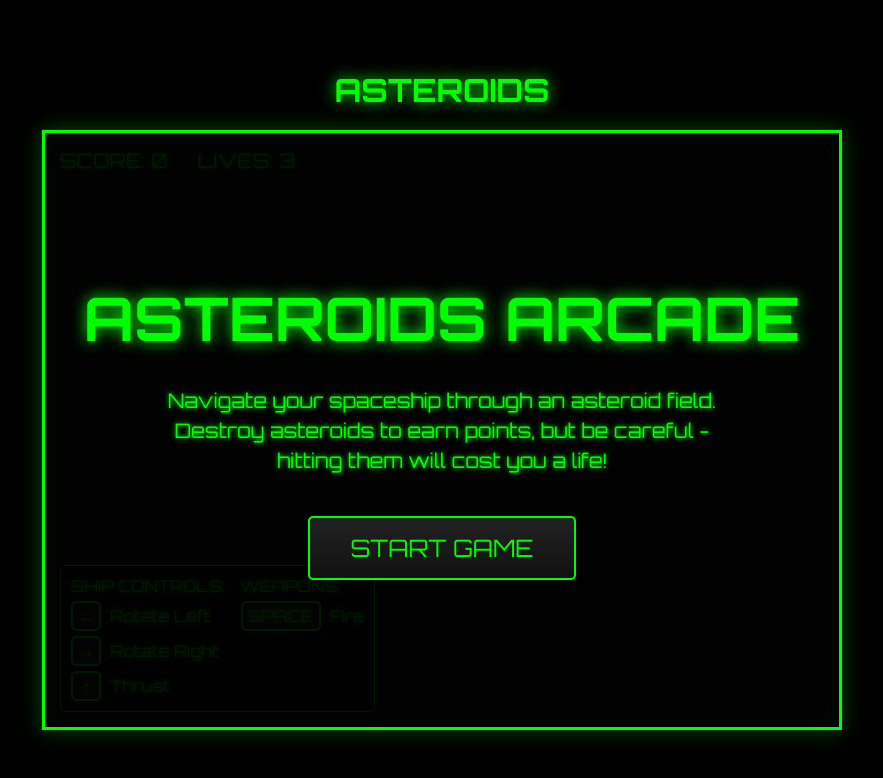
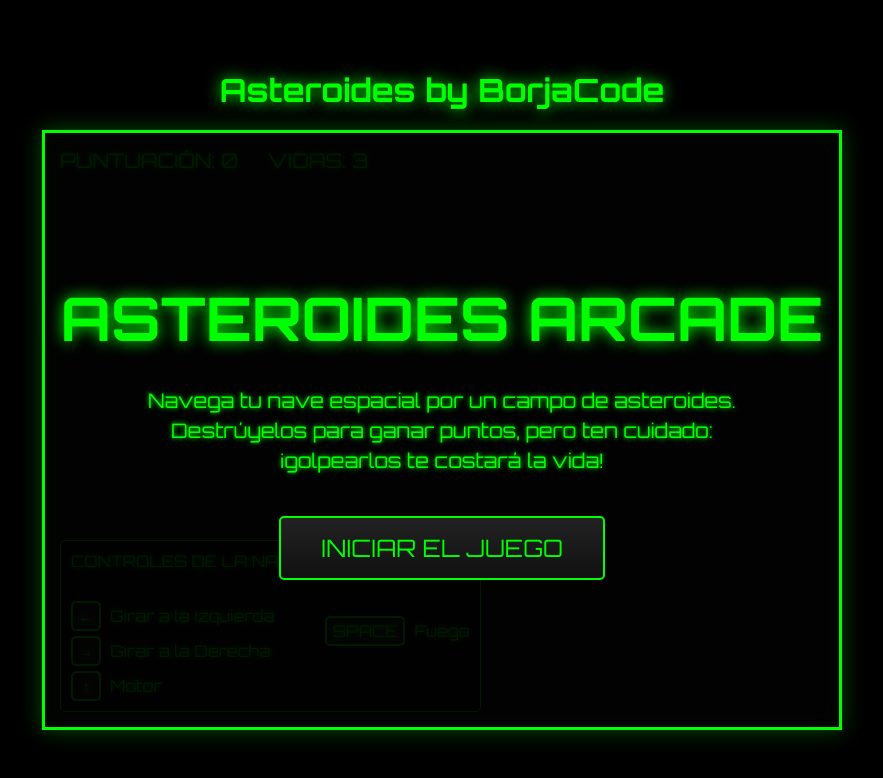
Before and after one commit to Morty888/juegoAsteroides, a plain HTML site: page index.html in a window 1280 px wide. Shown: the whole page, without its empty margins (198-1081 px from the left). Drawn offline with Linux system fonts and the light colour scheme.

Commit message:
index.html

```diff
--- a/index.html
+++ b/index.html
@@ -3,7 +3,7 @@
 <head>
     <meta charset="UTF-8">
     <meta name="viewport" content="width=device-width, initial-scale=1.0">
-    <title>Asteroids Arcade</title>
+    <title>Asteroides by BorjaCode</title>
     <style>
         @import url('https://fonts.googleapis.com/css2?family=Orbitron:wght@400;700&display=swap');
 
@@ -240,27 +240,27 @@
 </head>
 <body>
     <div id="game-header">
-        <h1>ASTEROIDS</h1>
+        <h1>Asteroides by BorjaCode</h1>
     </div>
 
     <div id="game-container">
         <canvas id="game-canvas"></canvas>
 
         <div id="ui">
-            <div id="score-display">SCORE: <span id="score">0</span></div>
-            <div id="lives-display">LIVES: <span id="lives">3</span></div>
+            <div id="score-display">PUNTUACIÓN: <span id="score">0</span></div>
+            <div id="lives-display">VIDAS: <span id="lives">3</span></div>
         </div>
 
         <div id="controls">
             <div class="control-group">
-                <div>SHIP CONTROLS:</div>
-                <div><span class="key">←</span> Rotate Left</div>
-                <div><span class="key">→</span> Rotate Right</div>
-                <div><span class="key">↑</span> Thrust</div>
+                <div>CONTROLES DE LA NAVE:</div><br>
+                <div><span class="key">←</span> Girar a la Izquierda</div>
+                <div><span class="key">→</span> Girar a la Derecha</div>
+                <div><span class="key">↑</span> Motor</div>
             </div>
             <div class="control-group">
-                <div>WEAPONS:</div>
-                <div><span class="key space">SPACE</span> Fire</div>
+                <br><br><br>
+                <div><span class="key space">SPACE</span> Fuego</div>
             </div>
         </div>
 
@@ -273,14 +273,14 @@
 
         <div id="game-over">
             <h2>GAME OVER</h2>
-            <div id="final-score">FINAL SCORE: <span id="end-score">0</span></div>
-            <button id="restart">PLAY AGAIN</button>
+            <div id="final-score">PUNTUACIÓN FINAL: <span id="end-score">0</span></div>
+            <button id="restart">JUGAR DE NUEVO</button>
         </div>
 
         <div id="start-screen">
-            <h1>ASTEROIDS ARCADE</h1>
-            <p>Navigate your spaceship through an asteroid field. Destroy asteroids to earn points, but be careful - hitting them will cost you a life!</p>
-            <button id="start-btn">START GAME</button>
+            <h1>ASTEROIDES ARCADE</h1>
+            <p>Navega tu nave espacial por un campo de asteroides. Destrúyelos para ganar puntos, pero ten cuidado: ¡golpearlos te costará la vida!</p>
+            <button id="start-btn">INICIAR EL JUEGO</button>
         </div>
     </div>
 
```
